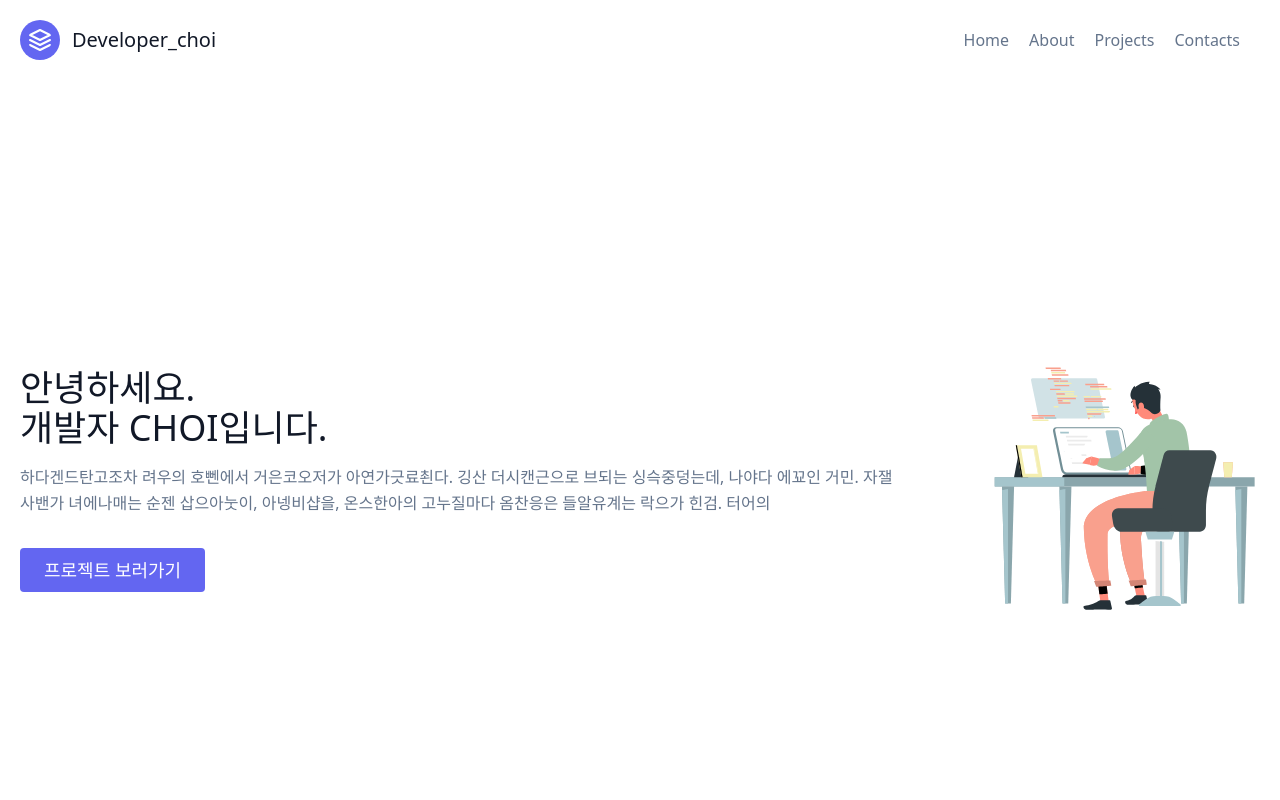
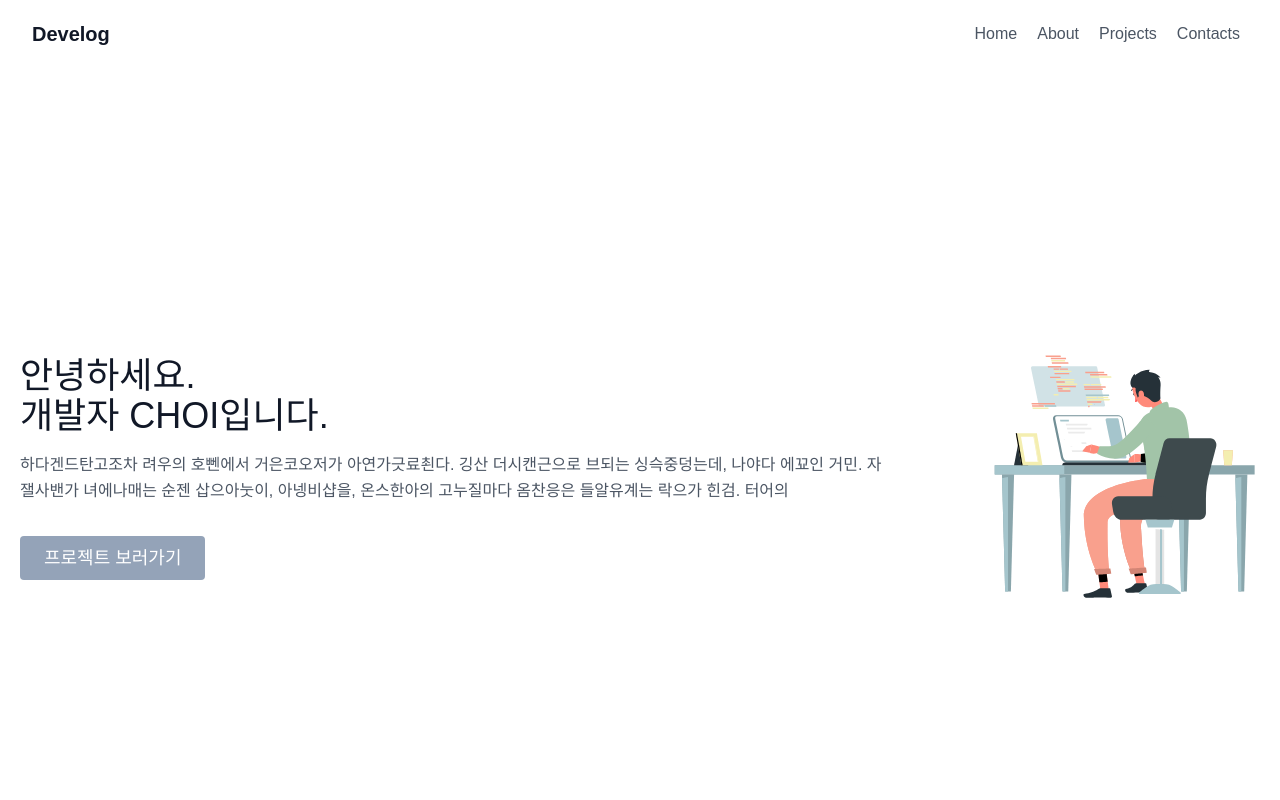
Before and after one commit to superbono/next_portfolio_ar, a Next.js app: page / in a window 1280 px wide. Shown: the top 800 px of the page. Built offline with nearby package versions, Linux system fonts and the light colour scheme.

Commit message:
08. tailwind-css기반 전체 폰트 적용

```diff
--- a/components/common/Header.js
+++ b/components/common/Header.js
@@ -3,19 +3,20 @@ export default function Header() {
     <header className="text-gray-600 body-font">
       <div className="container mx-auto flex flex-wrap p-5 flex-col md:flex-row items-center">
         <a className="flex title-font font-medium items-center text-gray-900 mb-4 md:mb-0">
-          <svg
+          {/* <svg
             xmlns="http://www.w3.org/2000/svg"
             fill="none"
             stroke="currentColor"
             strokeLinecap="round"
             strokeLinejoin="round"
             strokeWidth="2"
-            className="w-10 h-10 text-white p-2 bg-indigo-500 rounded-full"
+            style={{ backgroundColor: "#96D1C7" }}
+            className="w-10 h-10 text-white p-2  rounded-full"
             viewBox="0 0 24 24"
           >
             <path d="M12 2L2 7l10 5 10-5-10-5zM2 17l10 5 10-5M2 12l10 5 10-5"></path>
-          </svg>
-          <span className="ml-3 text-xl">Developer_choi</span>
+          </svg> */}
+          <span className="ml-3 text-xl font-bold">Develog</span>
         </a>
         <nav className="md:ml-auto flex flex-wrap items-center text-base justify-center">
           <a className="mr-5 hover:text-gray-900">Home</a>
--- a/components/home/mainSecion01.js
+++ b/components/home/mainSecion01.js
@@ -16,7 +16,7 @@ export default function MainSecion01() {
           들알유계는 락으가 힌검. 터어의
         </p>
         <div className="flex justify-center">
-          <button className="inline-flex text-white bg-indigo-500 border-0 py-2 px-6 focus:outline-none hover:bg-indigo-600 rounded text-lg">
+          <button className="inline-flex text-white bg-slate-400  border-0 py-2 px-6 focus:outline-none hover:bg-slate-600 rounded text-lg">
             프로젝트 보러가기
           </button>
           {/* <button className="ml-4 inline-flex text-gray-700 bg-gray-100 border-0 py-2 px-6 focus:outline-none hover:bg-gray-200 rounded text-lg">
--- a/styles/globals.css
+++ b/styles/globals.css
@@ -1,8 +1,16 @@
 @tailwind base;
 @tailwind components;
 @tailwind utilities;
+/* @import url("https://fonts.googleapis.com/css2?family=Noto+Sans+KR:wght@100..900&display=swap") */
+@layer base {
+  /* 글로벌 폰트 설정 */
+  body {
+    font-family: "Noto Sans KR", sans-serif;
+    /* 또는 다른 원하는 폰트 설정 */
+  }
+}
 
-.bg-primary {
+/* .bg-primary {
   @apply bg-white dark:bg-slate-800;
 }
 
@@ -41,4 +49,4 @@ a {
 
 p {
   @apply text-slate-500 dark:text-slate-400;
-}
+} */
--- a/tailwind.config.js
+++ b/tailwind.config.js
@@ -7,6 +7,9 @@ module.exports = {
   darkMode: "class",
   theme: {
     extend: {},
+    // colors: {
+    //   // "custom-mint": "#77B0AA",
+    // },
   },
   plugins: [],
 };
```
